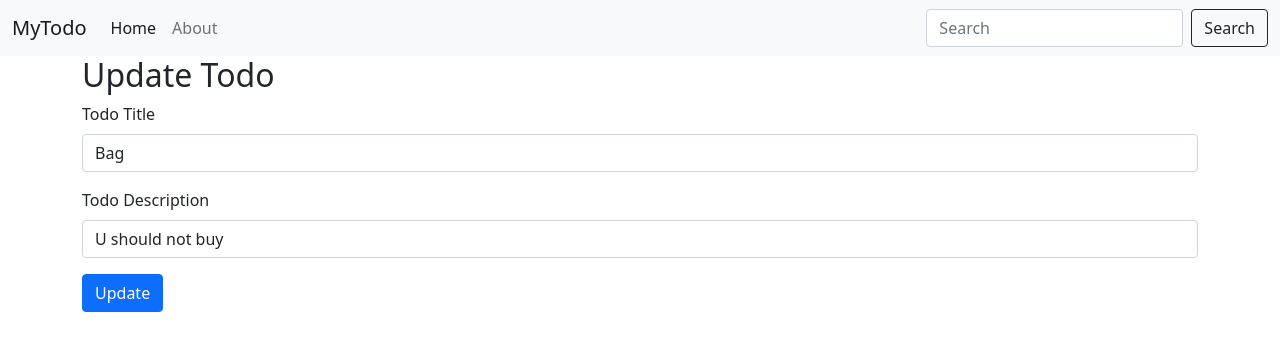
After one commit to prajwalpr/Todos, a Flask app: page /update/1 in a window 1280 px wide. The commit adds this page. Shown: the top 351 px of the page. Run offline with Flask 2, Linux system fonts and the light colour scheme; data comes from the database, SQL or seed files in the repository; both versions use the stored data as it was after the commit.

Commit message:
update done

```diff
--- a/app.py
+++ b/app.py
@@ -41,11 +41,21 @@ def products():
     print(allTodo)
     return 'this is not homepage'
 
-@app.route('/update')
-def update():
-    allTodo = Todo.query.all()
-    print(allTodo)
-    return 'this is not homepage'
+@app.route('/update/<int:sno>', methods= ['GET', 'POST'])
+def update(sno):
+    if request.method == 'POST':
+        title = request.form['title']
+        desc = request.form['desc']
+        todo = Todo.query.filter_by(sno=sno).first()
+        todo.title = title
+        todo.desc = desc
+        db.session.add(todo)
+        db.session.commit()
+        return redirect("/")
+
+    todo = Todo.query.filter_by(sno=sno).first()
+    return render_template('update.html', todo=todo)
+
 
 @app.route('/delete/<int:sno>')
 def delete(sno):
--- /dev/null
+++ b/templates/base.html
@@ -0,0 +1,47 @@
+<!doctype html>
+<html lang="en">
+
+<head>
+    <!-- Required meta tags -->
+    <meta charset="utf-8">
+    <meta name="viewport" content="width=device-width, initial-scale=1">
+
+    <!-- Bootstrap CSS -->
+    <link href="https://cdn.jsdelivr.net/npm/bootstrap@5.1.0/dist/css/bootstrap.min.css" rel="stylesheet"
+        integrity="sha384-KyZXEAg3QhqLMpG8r+8fhAXLRk2vvoC2f3B09zVXn8CA5QIVfZOJ3BCsw2P0p/We" crossorigin="anonymous">
+
+    <title>MyTodo</title>
+</head>
+
+<body>
+    <nav class="navbar navbar-expand-lg navbar-light bg-light">
+        <div class="container-fluid">
+            <a class="navbar-brand" href="/">MyTodo</a>
+            <button class="navbar-toggler" type="button" data-bs-toggle="collapse"
+                data-bs-target="#navbarSupportedContent" aria-controls="navbarSupportedContent" aria-expanded="false"
+                aria-label="Toggle navigation">
+                <span class="navbar-toggler-icon"></span>
+            </button>
+            <div class="collapse navbar-collapse" id="navbarSupportedContent">
+                <ul class="navbar-nav me-auto mb-2 mb-lg-0">
+                    <li class="nav-item">
+                        <a class="nav-link active" aria-current="page" href="#">Home</a>
+                    </li>
+                    <li class="nav-item">
+                        <a class="nav-link" href="#">About</a>
+                    </li>
+                </ul>
+                <form class="d-flex">
+                    <input class="form-control me-2" type="search" placeholder="Search" aria-label="Search">
+                    <button class="btn btn-outline-dark" type="submit">Search</button>
+                </form>
+            </div>
+        </div>
+    </nav>
+{% block body %}
+
+{% endblock body %}
+
+</body>
+
+</html>
--- /dev/null
+++ b/templates/update.html
@@ -0,0 +1,37 @@
+{% extends 'base.html' %}
+{% block body %}
+
+
+
+
+    <div class="container my-3s">
+        <h2>Update Todo</h2>
+        <form action="/update/{{todo.sno}}" method="POST">
+            <div class="mb-3">
+              <label for="title" class="form-label">Todo Title</label>
+              <input type="text" class="form-control" name="title" id="title" value="{{todo.title}}" aria-describedby="emailHelp">
+            </div>
+            <div class="mb-3">
+              <label for="desc" class="form-label">Todo Description</label>
+              <input type="text" class="form-control" name="desc" id="desc" value="{{todo.desc}}">
+            </div>
+
+            <button type="submit" class="btn btn-primary">Update</button>
+          </form>
+    </div>
+
+
+
+    <!-- Optional JavaScript; choose one of the two! -->
+
+    <!-- Option 1: Bootstrap Bundle with Popper -->
+    <script src="https://cdn.jsdelivr.net/npm/bootstrap@5.1.0/dist/js/bootstrap.bundle.min.js"
+        integrity="sha384-U1DAWAznBHeqEIlVSCgzq+c9gqGAJn5c/t99JyeKa9xxaYpSvHU5awsuZVVFIhvj"
+        crossorigin="anonymous"></script>
+
+    <!-- Option 2: Separate Popper and Bootstrap JS -->
+    <!--
+    <script src="https://cdn.jsdelivr.net/npm/@popperjs/core@2.9.3/dist/umd/popper.min.js" integrity="sha384-eMNCOe7tC1doHpGoWe/6oMVemdAVTMs2xqW4mwXrXsW0L84Iytr2wi5v2QjrP/xp" crossorigin="anonymous"></script>
+    <script src="https://cdn.jsdelivr.net/npm/bootstrap@5.1.0/dist/js/bootstrap.min.js" integrity="sha384-cn7l7gDp0eyniUwwAZgrzD06kc/tftFf19TOAs2zVinnD/C7E91j9yyk5//jjpt/" crossorigin="anonymous"></script>
+    -->
+{% endblock body %}
```
Also changed, not shown: templates/index.html (+6 -58 lines), todo.db.
